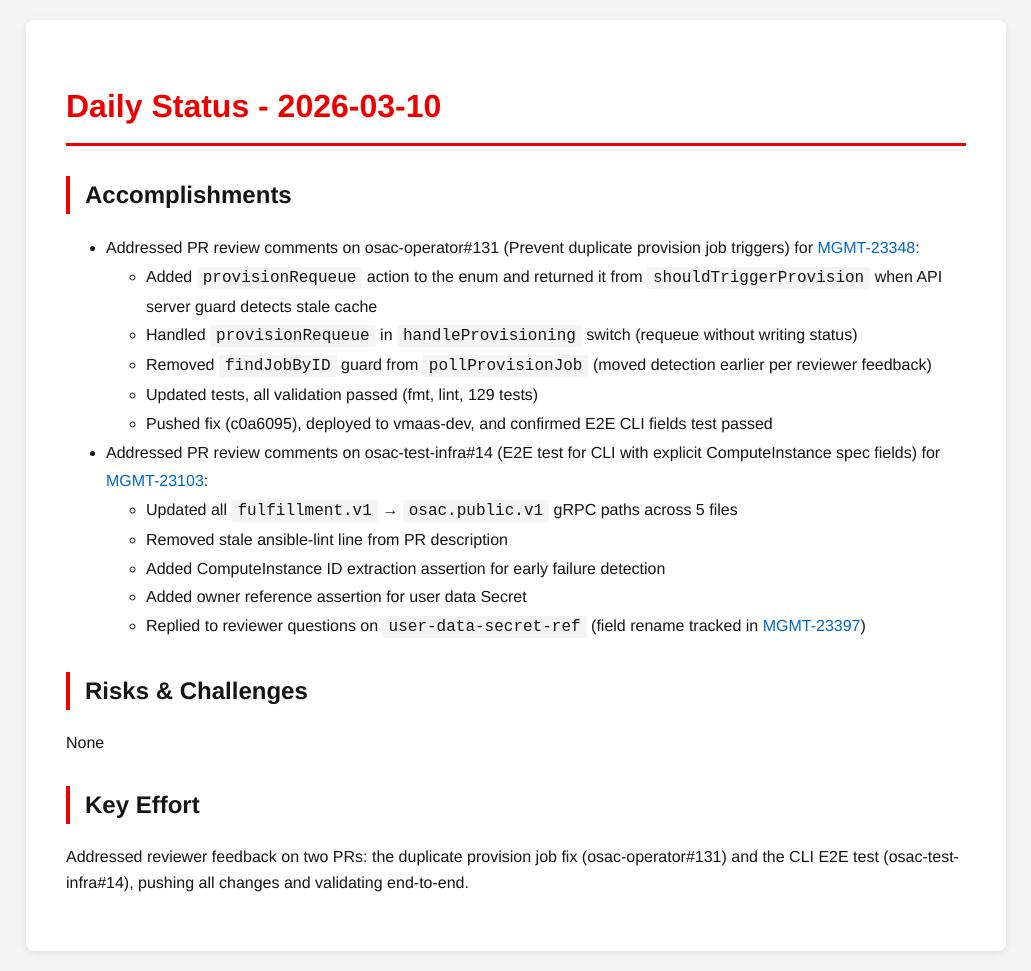
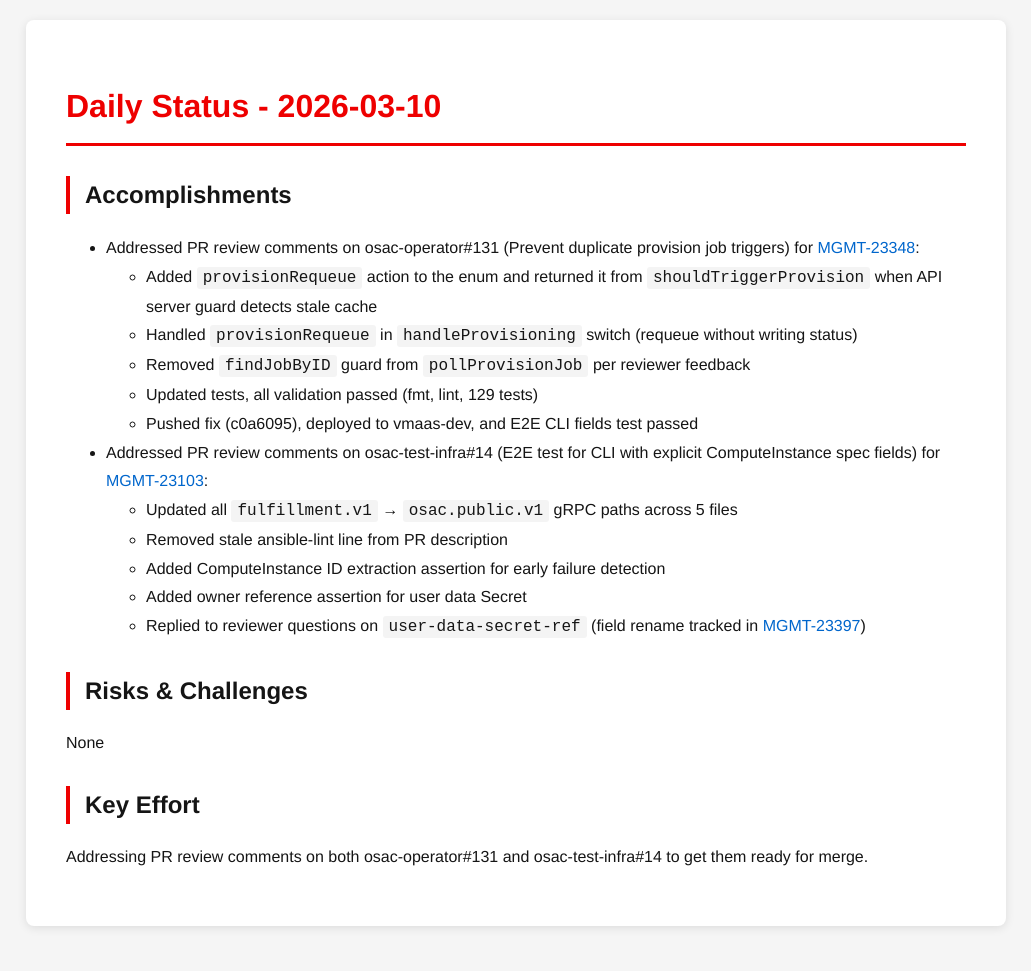
Before and after one commit to tzvatot/daily-status, a Jekyll site: the page built from 2026-03-10.md, in a window 1280 px wide. Shown: the whole page, without its empty margins (124-1155 px from the left). Built offline with Jekyll 4.4.1, drawn with Linux system fonts in a browser that asks for light colours; after the commit the page ends 946 px from its top, so only the background shows below that.

Commit message:
Daily status update - 2026-03-10

```diff
--- a/2026-03-10.md
+++ b/2026-03-10.md
@@ -10,9 +10,9 @@ date: 2026-03-10
 - Addressed PR review comments on osac-operator#131 (Prevent duplicate provision job triggers) for [MGMT-23348](https://issues.redhat.com/browse/MGMT-23348):
   - Added `provisionRequeue` action to the enum and returned it from `shouldTriggerProvision` when API server guard detects stale cache
   - Handled `provisionRequeue` in `handleProvisioning` switch (requeue without writing status)
-  - Removed `findJobByID` guard from `pollProvisionJob` (moved detection earlier per reviewer feedback)
+  - Removed `findJobByID` guard from `pollProvisionJob` per reviewer feedback
   - Updated tests, all validation passed (fmt, lint, 129 tests)
-  - Pushed fix (c0a6095), deployed to vmaas-dev, and confirmed E2E CLI fields test passed
+  - Pushed fix (c0a6095), deployed to vmaas-dev, and E2E CLI fields test passed
 - Addressed PR review comments on osac-test-infra#14 (E2E test for CLI with explicit ComputeInstance spec fields) for [MGMT-23103](https://issues.redhat.com/browse/MGMT-23103):
   - Updated all `fulfillment.v1` → `osac.public.v1` gRPC paths across 5 files
   - Removed stale ansible-lint line from PR description
@@ -24,4 +24,4 @@ date: 2026-03-10
 None
 
 ## Key Effort
-Addressed reviewer feedback on two PRs: the duplicate provision job fix (osac-operator#131) and the CLI E2E test (osac-test-infra#14), pushing all changes and validating end-to-end.
+Addressing PR review comments on both osac-operator#131 and osac-test-infra#14 to get them ready for merge.
```
